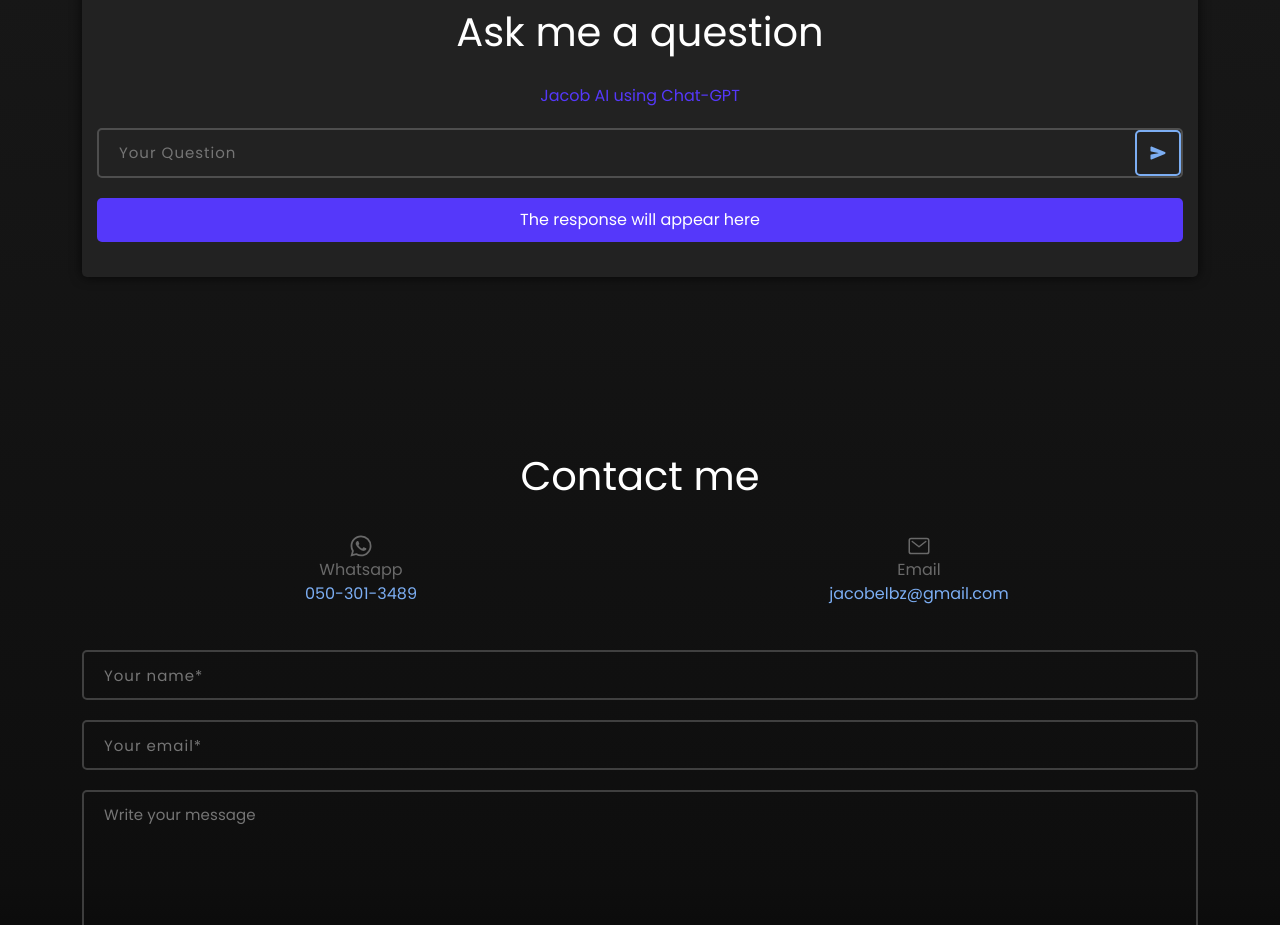
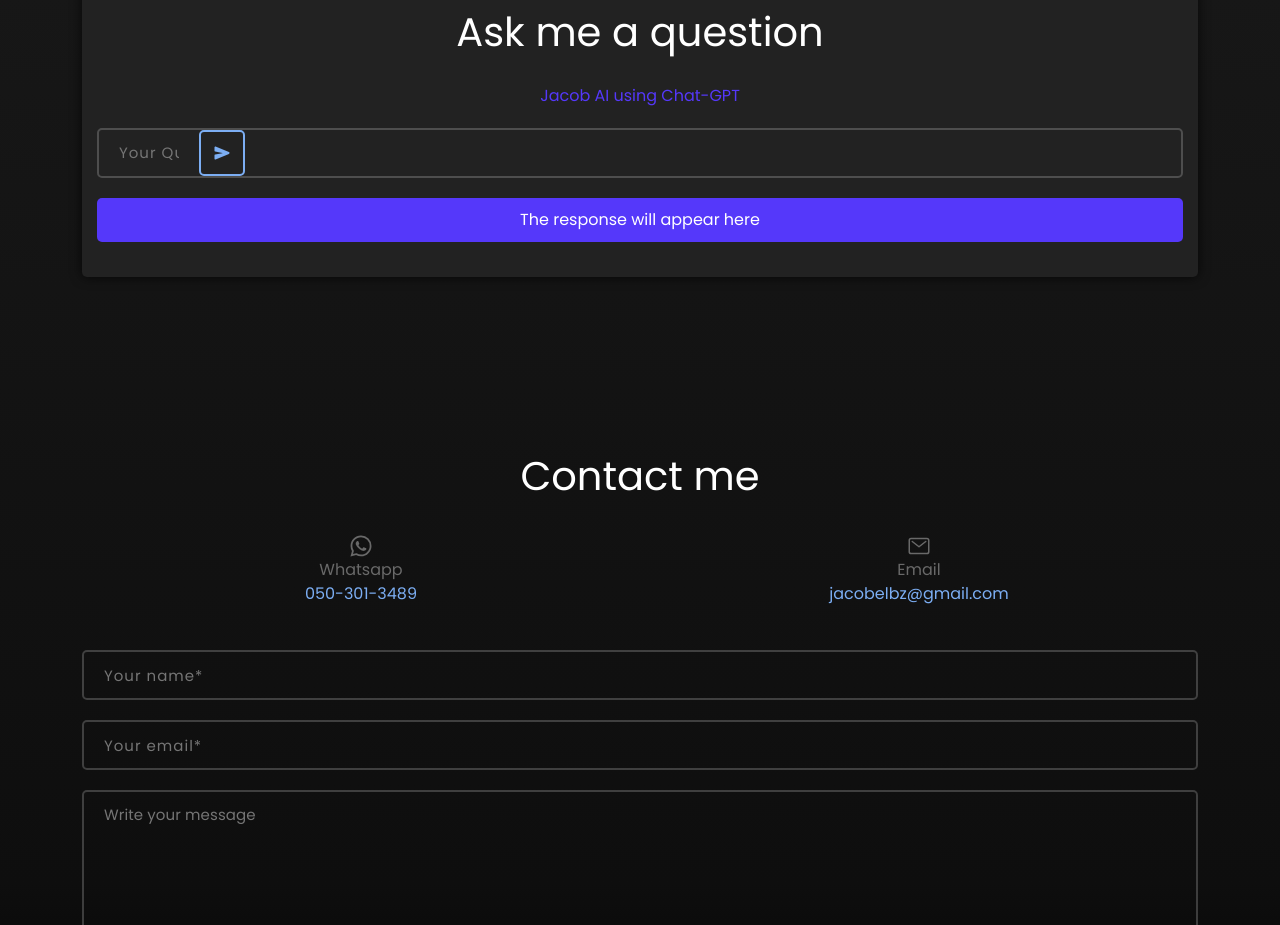
Before and after one commit to JacobElbaz/portfolio, a React (Create React App) app: page / in a window 1280 px wide. Shown: the part 3984-4909 px from the top of the page. Built offline with nearby package versions, Linux system fonts and the light colour scheme; no server answers.

Commit message:
width 100px

```diff
--- a/src/App.css
+++ b/src/App.css
@@ -428,7 +428,6 @@ input.contact:focus {
 
 .gpt {
   display: flex;
-  justify-content: space-between;
   border-radius: 5px;
   border: 2px solid hsla(0, 0%, 100%, .2);
   height: 50px;
@@ -446,7 +445,7 @@ input.contact:focus {
   font-size: 15px;
   letter-spacing: 1px;
   background: none;
-  flex-grow: 1;
+  width: 100px;
 }
 
 .gpt button {
```
